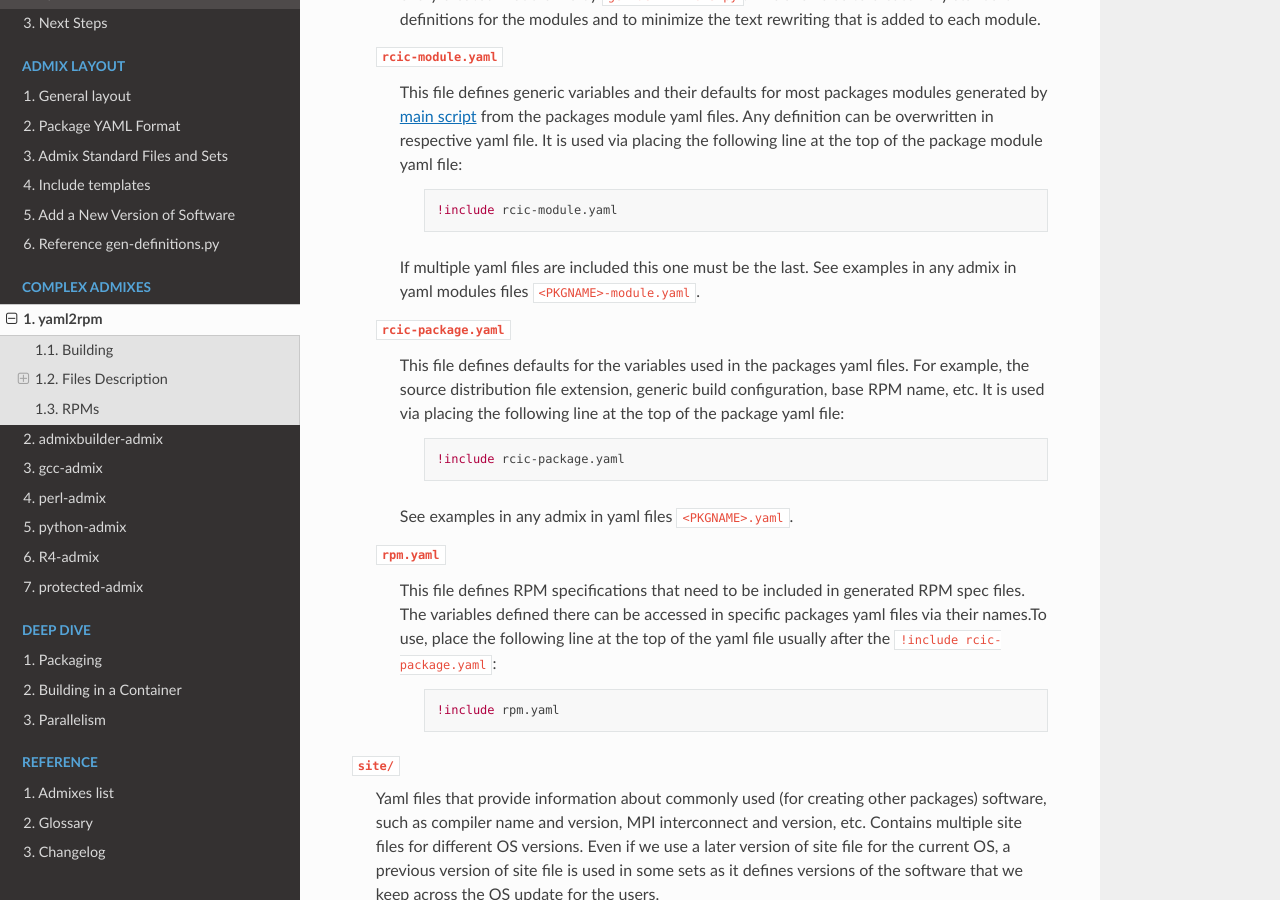
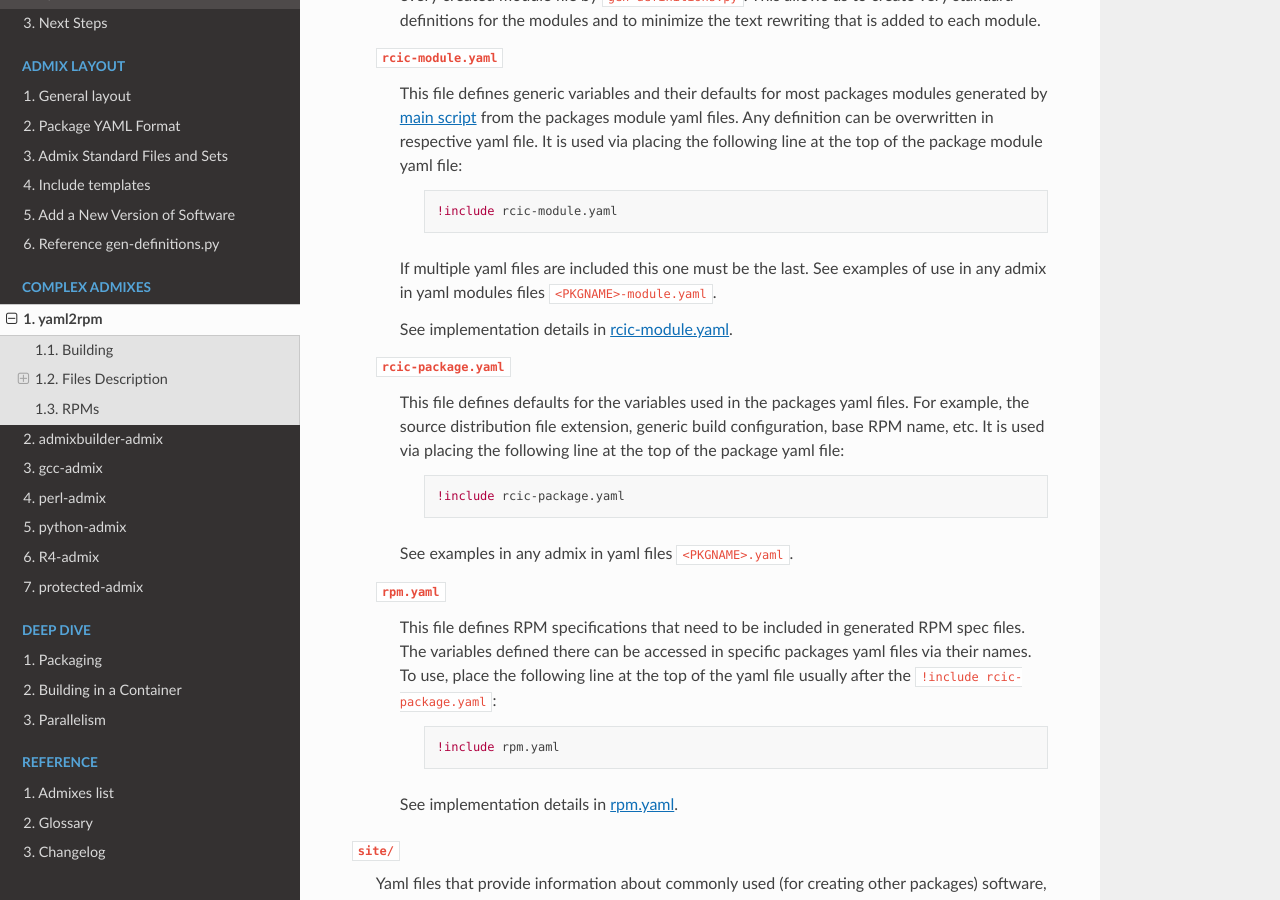
Before and after one commit to RCIC-UCI-Public/yaml2rpm-docs, a Sphinx documentation site: the page built from docs/source/admixes/yaml2rpm.rst, in a window 1280 px wide and 900 px high, scrolled down 4895 px. Built offline with Sphinx 7.4.7 and the Read the Docs theme 3.1.0, drawn with Linux system fonts in a browser that asks for light colours; pages that are not in the unit, such as notebooks, are missing from menus; some of the changed text lies outside the part shown.

Commit message:
add reference links, minor formatting fixes

```diff
--- a/docs/source/admixes/yaml2rpm.rst
+++ b/docs/source/admixes/yaml2rpm.rst
@@ -108,14 +108,14 @@ In yamlspecs/
 ``versions.yaml``
   Defines versions of the built RPMs. Need to update respective version when a
   yaml file for the RPM changes (``rcic-modulepath.yaml``,
-  ``rcic-module-support.yaml, `yaml2rpm``).
+  ``rcic-module-support.yaml``, ``yaml2rpm``).
 
 ``yaml2rpm.sh``
   Configuration script to set environment variables for building RPMS. Is
-  installed in ``/etc/profile.d`` as a part of *yaml2rpm** RPM.
+  installed in ``/etc/profile.d`` as a part of *yaml2rpm* RPM.
 
 ``yaml2rpm.yaml``
-  Defines how to build **yaml2rpm** RPM and what to include in it.
+  Defines how to build *yaml2rpm* RPM and what to include in it.
 
 **Direectories and their files**
 
@@ -241,7 +242,9 @@ In yamlspecs/
          !include rcic-module.yaml
 
     If multiple yaml files are included this one must be the last.
-    See examples in any admix in yaml modules files ``<PKGNAME>-module.yaml``.
+    See examples of use in any admix in yaml modules files ``<PKGNAME>-module.yaml``.
+
+    See implementation details in :ref:`rcic-module.yaml`.
 
   ``rcic-package.yaml``
     This file defines defaults for the variables used in the packages yaml files.
@@ -258,12 +261,14 @@ In yamlspecs/
   ``rpm.yaml``
     This file defines RPM specifications that need to be included in generated
     RPM spec files.  The variables defined there can be accessed in specific
-    packages yaml files via their names.To use, place the following line
+    packages yaml files via their names. To use, place the following line
     at the top of the yaml file usually after the ``!include rcic-package.yaml``:
 
       .. code-block:: yaml
 
          !include rpm.yaml
+
+    See implementation details in :ref:`rpm.yaml`.
 
 ``site/``
    Yaml files that provide information about commonly used (for creating other packages)
```
Also changed, not shown: other parts of docs/source/admixes/yaml2rpm.rst (+5 -4 lines).
